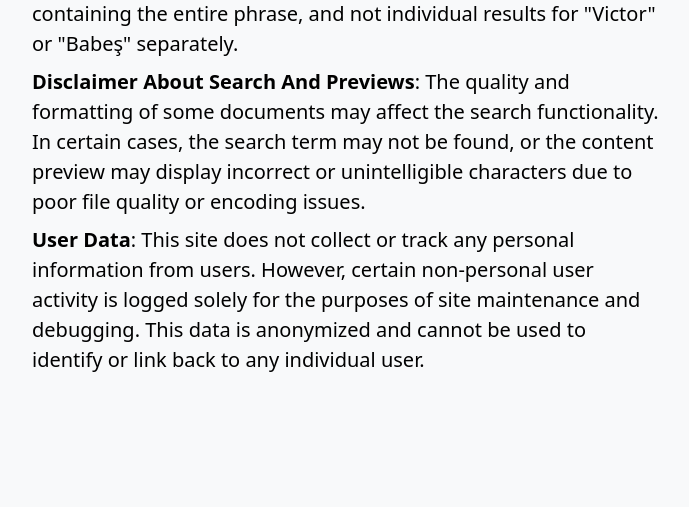
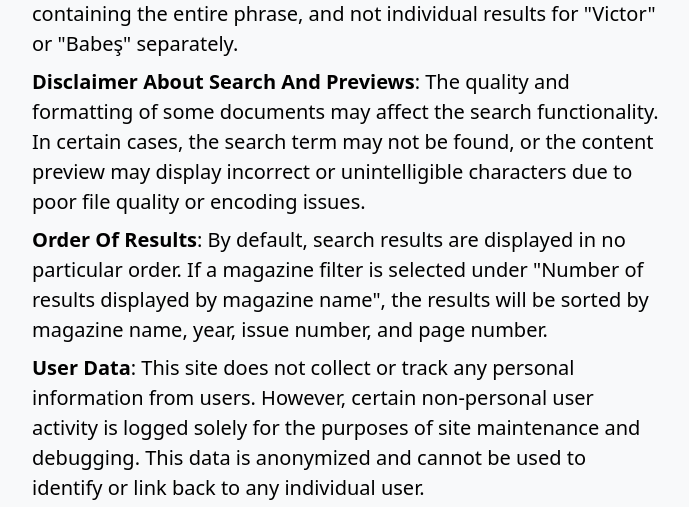
Before and after one commit to AndreiIav/Darwin_App, a Flask app: template application/templates/about.html in a window 1280 px wide. Shown: the part 382-889 px from the top of the page, without its empty margins (294-983 px from the left). Before the commit the page ends 754 px from the top, so only its background shows below. Run offline with Flask 3, Linux system fonts and the light colour scheme; the template is opened without the code that fills it, so the values that code supplies are empty; parts of the project's set-up code (start-up, migrations or seed data) failed here and were passed over.

Commit message:
Added Order Of Results section in About

```diff
--- a/application/templates/about.html
+++ b/application/templates/about.html
@@ -36,6 +36,13 @@
             </p1>
         </div>
         <div class="py-1">
+            <p1 class="fs-5 lead"><span class="fw-bold">Order Of Results</span>: By default, search results are
+                displayed in no particular order.
+                If a magazine filter is selected under "Number of results displayed by magazine name", the results will
+                be sorted by magazine name, year, issue number, and page number.
+            </p1>
+        </div>
+        <div class="py-1">
             <p1 class="fs-5 lead"><span class="fw-bold">User Data</span>: This site does not collect or track any
                 personal
                 information from users. However, certain non-personal user activity is logged solely for the purposes of
```
